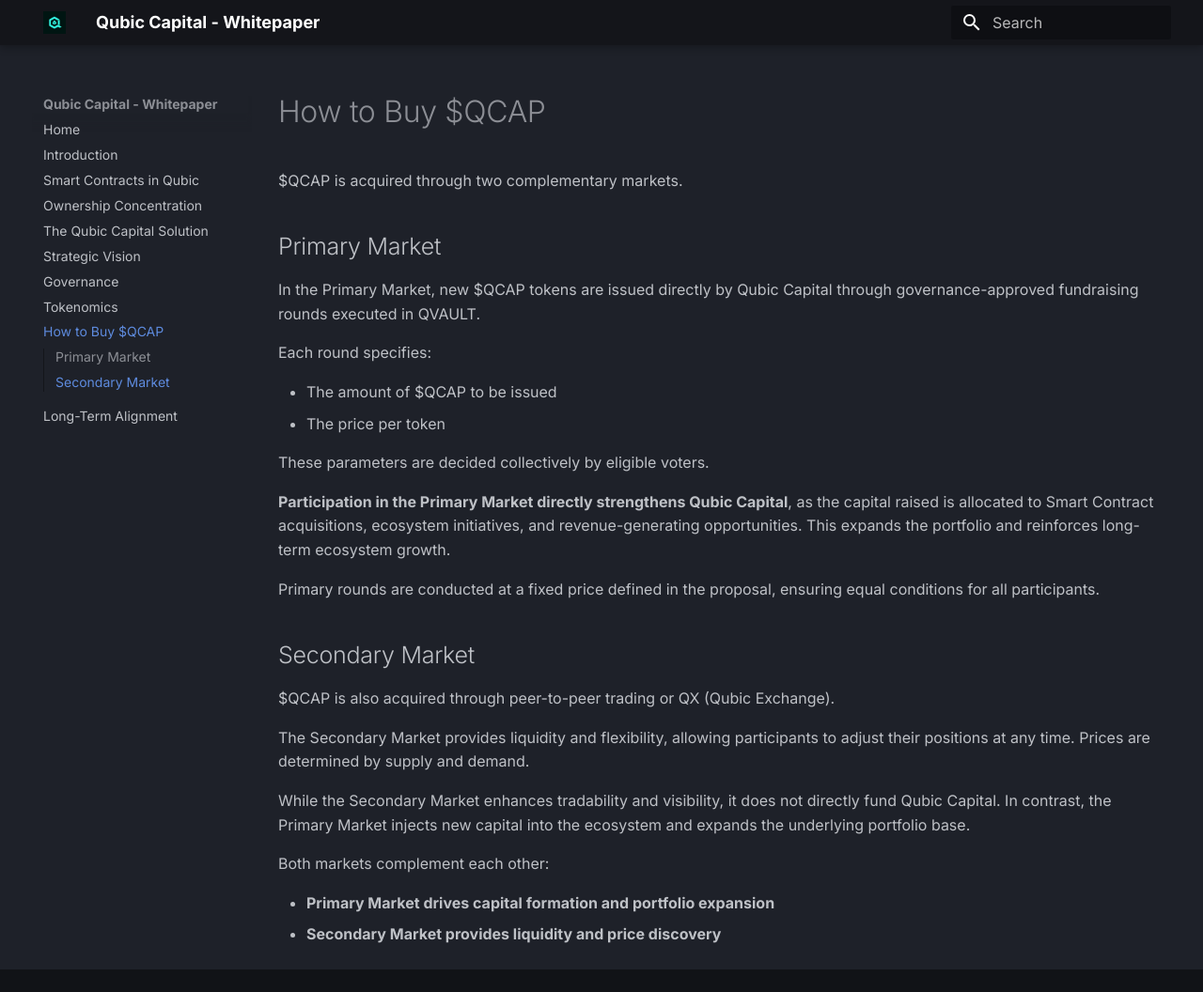
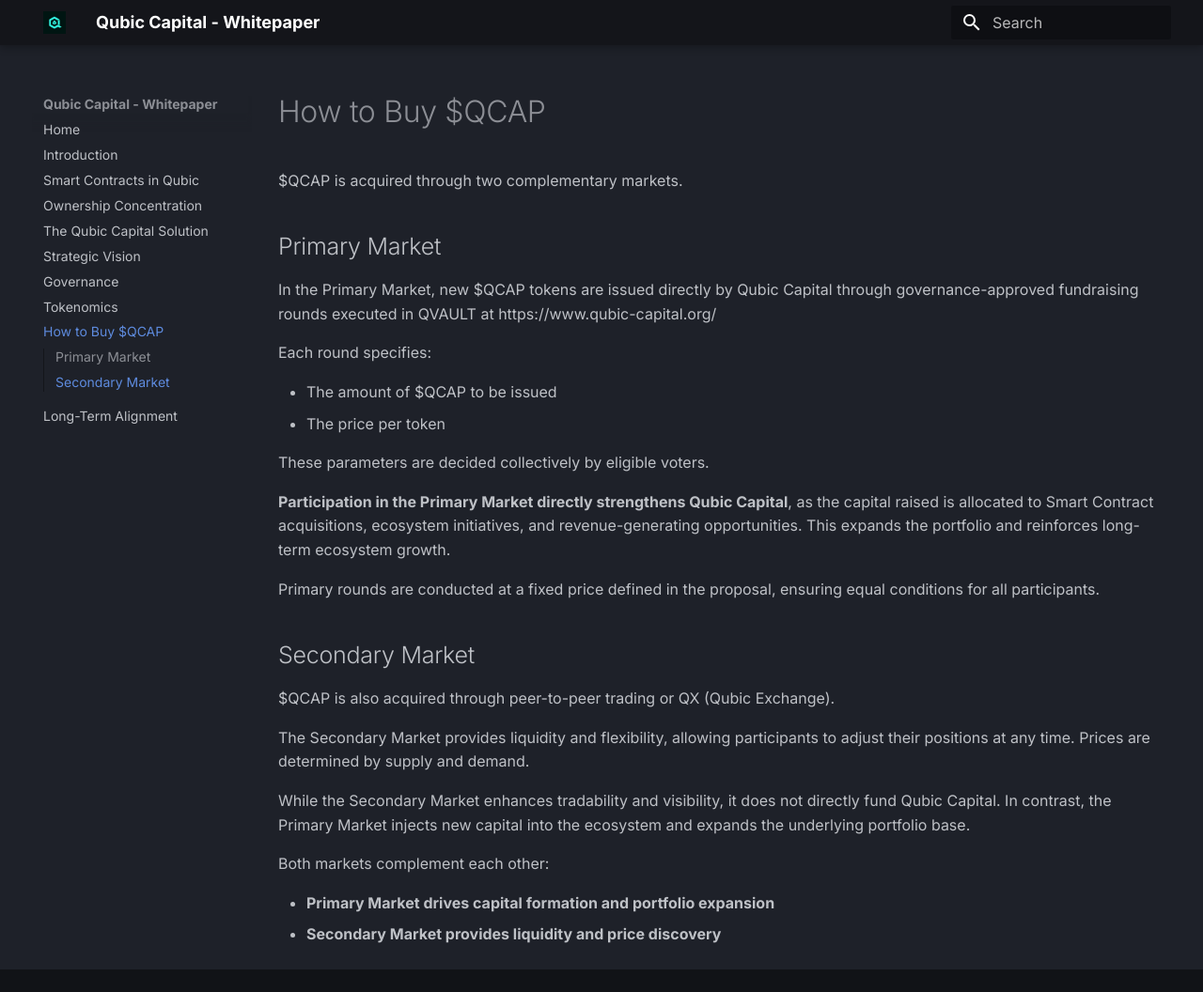
Before and after one commit to HermanToothrot10/qubic-capital-whitepaper, an MkDocs documentation site: the page built from docs/08-how-to-buy-qcap.md, in a window 1280 px wide and 1056 px high. Shown: the whole window at 94% size. Built offline with MkDocs 1.6.1 and Material for MkDocs 9.7.7, drawn with Linux system fonts in a browser that asks for light colours.

Commit message:
Update 08-how-to-buy-qcap.md

```diff
--- a/docs/08-how-to-buy-qcap.md
+++ b/docs/08-how-to-buy-qcap.md
@@ -4,7 +4,7 @@
 
 ## Primary Market
 
-In the Primary Market, new $QCAP tokens are issued directly by Qubic Capital through governance-approved fundraising rounds executed in QVAULT.
+In the Primary Market, new $QCAP tokens are issued directly by Qubic Capital through governance-approved fundraising rounds executed in QVAULT at https://www.qubic-capital.org/
 
 Each round specifies:
 
```
